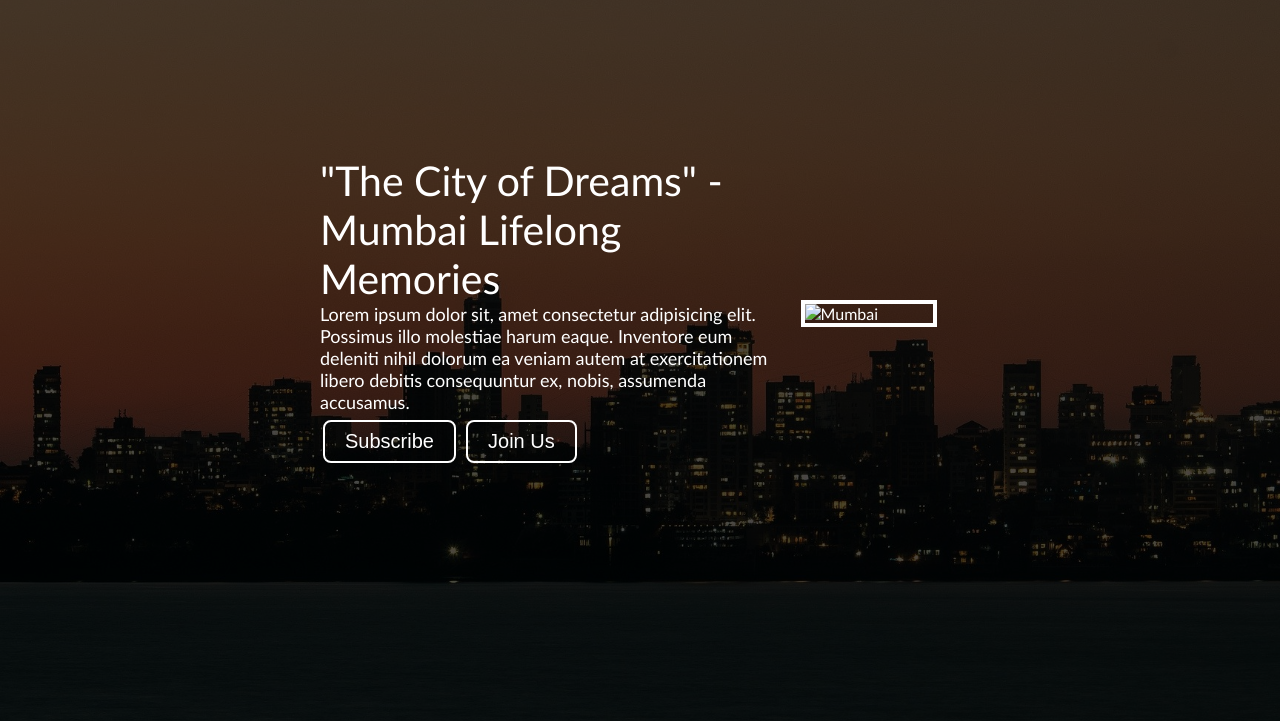
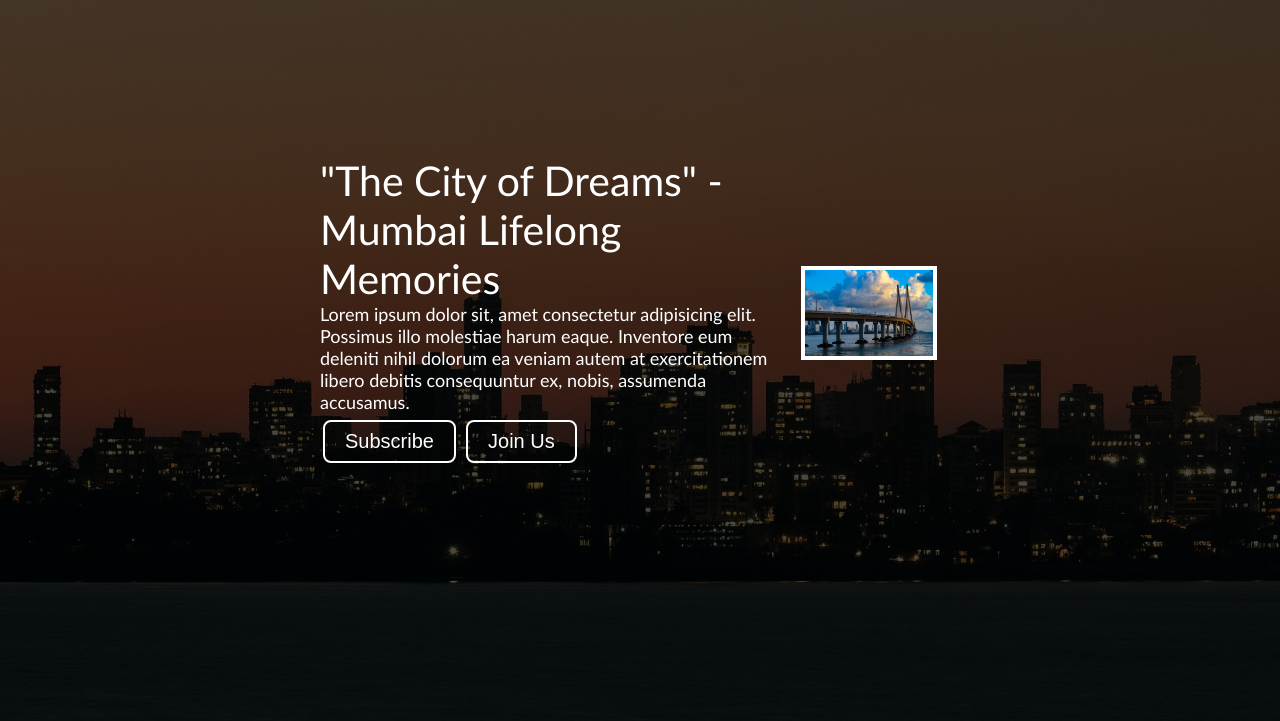
Before and after one commit to arpansadhu/Website-Hackathon, a plain HTML site: page index.html in a window 1280 px wide. Shown: the part 79-800 px from the top of the page. Drawn offline with Linux system fonts and the light colour scheme; a script that the page names is missing; files whose address does not match are found by name.

Commit message:
Update index.html

```diff
--- a/index.html
+++ b/index.html
@@ -41,7 +41,7 @@
             </div>
 
             <div class="secondHalf">
-                <img src="img/lappy.jpg" alt="Mumbai">
+                <img src="lappy.jpg" alt="Mumbai">
 
             </div>
         </div>
```
